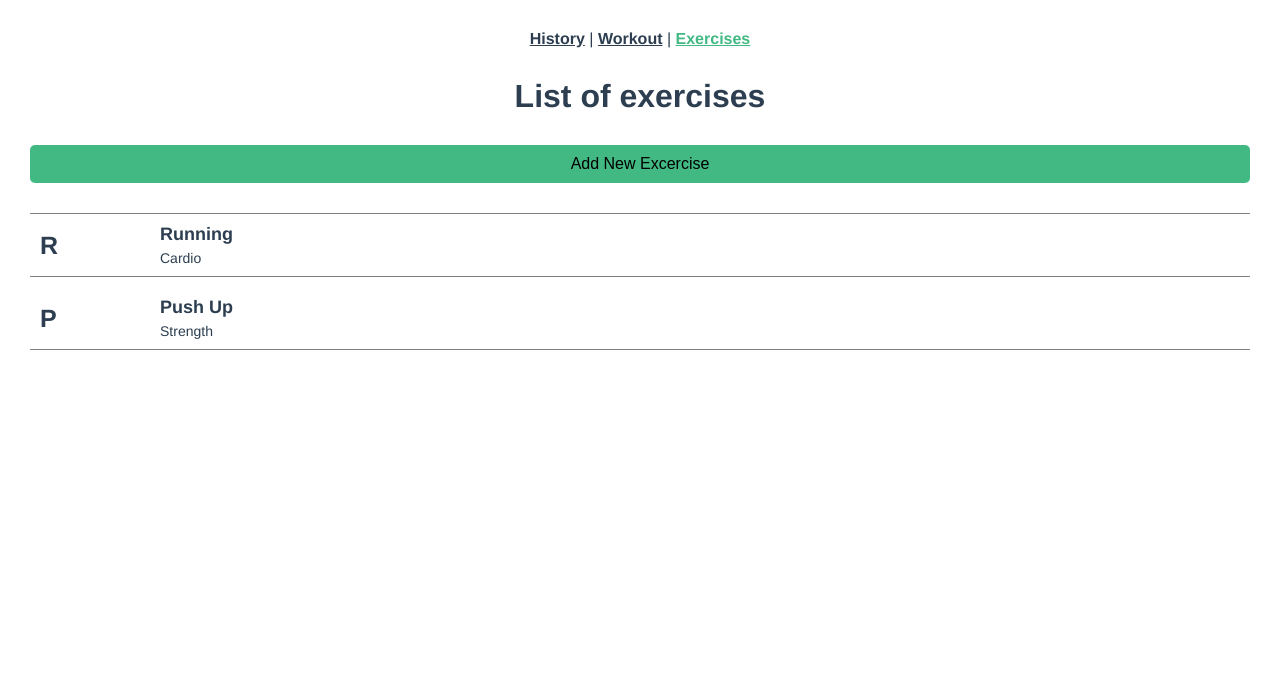
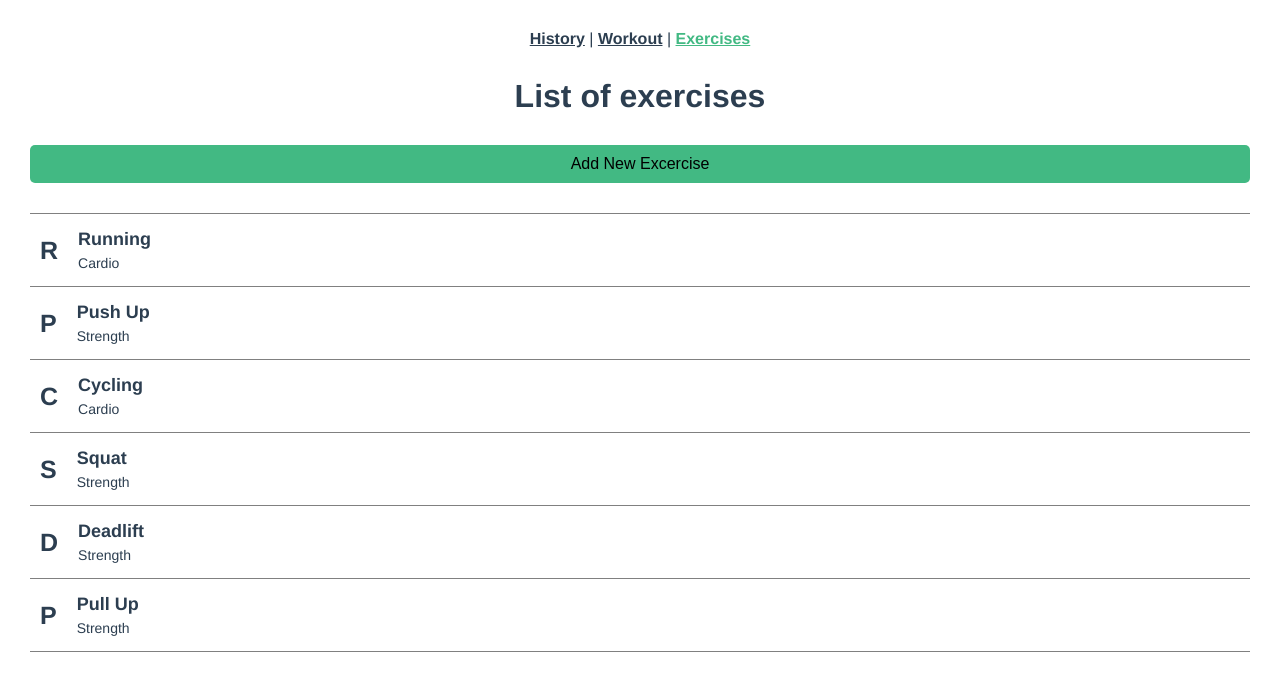
Before and after one commit to 825kuba/vue-workout-tracker, a Vue app: page /exercises in a window 1280 px wide. Shown: the top 674 px of the page. Built offline with nearby package versions, Linux system fonts and the light colour scheme.

Commit message:
Added: delete exercises, add exercises to workout

```diff
--- a/src/App.vue
+++ b/src/App.vue
@@ -6,9 +6,18 @@
   </nav>
   <router-view
     :exercises="exercises"
+    :workout="workout"
     @add-exercise="addExercise"
     :showAddNew="showAddNew"
     @toggle-show-add-new="toggleShowAddNew"
+    :isWorkingOut="isWorkingOut"
+    @toggle-isWorkingOut="toggleIsWorkingOut"
+    :isSelectingExercise="isSelectingExercise"
+    @toggle-isSelectingExercise="toggleIsSelectingExercise"
+    @check-exercise="checkExercise"
+    @delete-exercises="deleteExercises"
+    @add-exercises-to-workout="addExercisesToWorkout"
+    @finish-workout="finishWorkout"
   />
 </template>
 
@@ -16,11 +25,20 @@
 export default {
   data() {
     return {
+      showAddNew: false,
+      isWorkingOut: false,
+      isSelectingExercise: false,
+      workout: {},
+      history: [],
       exercises: [
         {
           name: 'Running',
           type: 'cardio',
           id: 1,
+          checked: {
+            forDelete: false,
+            forAdd: false,
+          },
           properties: {
             time: {
               minutes: 0,
@@ -36,23 +54,107 @@ export default {
           name: 'Push up',
           type: 'strength',
           id: 2,
+          checked: {
+            forDelete: false,
+            forAdd: false,
+          },
+          properties: {
+            weight: 0,
+            reps: 0,
+          },
+        },
+        {
+          name: 'Cycling',
+          type: 'cardio',
+          id: 3,
+          checked: {
+            forDelete: false,
+            forAdd: false,
+          },
+          properties: {
+            time: {
+              minutes: 0,
+              seconds: 0,
+            },
+            distance: {
+              km: 0,
+              m: 0,
+            },
+          },
+        },
+        {
+          name: 'Squat',
+          type: 'strength',
+          id: 4,
+          checked: {
+            forDelete: false,
+            forAdd: false,
+          },
+          properties: {
+            weight: 0,
+            reps: 0,
+          },
+        },
+        {
+          name: 'Deadlift',
+          type: 'strength',
+          id: 5,
+          checked: {
+            forDelete: false,
+            forAdd: false,
+          },
+          properties: {
+            weight: 0,
+            reps: 0,
+          },
+        },
+        {
+          name: 'Pull up',
+          type: 'strength',
+          id: 6,
+          checked: {
+            forDelete: false,
+            forAdd: false,
+          },
           properties: {
             weight: 0,
             reps: 0,
           },
         },
       ],
-      showAddNew: false,
     };
   },
   methods: {
     toggleShowAddNew() {
       this.showAddNew = !this.showAddNew;
     },
+    toggleIsWorkingOut() {
+      if (this.isWorkingOut) {
+        alert('Cancel workout?');
+        this.endWorkout();
+      } else {
+        this.isWorkingOut = true;
+        this.workout.time = Date.now();
+        console.log(this.workout.time);
+      }
+    },
+    endWorkout() {
+      this.isWorkingOut = false;
+      this.isSelectingExercise = false;
+      this.unselectedExercises();
+      this.workout = {};
+    },
+    unselectedExercises() {
+      this.exercises.forEach(item => (item.checked.forAdd = false));
+    },
+    toggleIsSelectingExercise() {
+      if (this.isSelectingExercise) this.unselectedExercises();
+      this.isSelectingExercise = !this.isSelectingExercise;
+    },
     addExercise(data) {
-      console.log('adding exercise');
       const newExercise = data;
       newExercise.id = this.exercises.length + 1;
+      newExercise.checked = false;
       if (newExercise.type === 'strength') {
         newExercise.properties = {
           weight: 0,
@@ -71,7 +173,36 @@ export default {
         };
       }
       this.exercises = [...this.exercises, data];
-      console.log(this.exercises);
+    },
+    checkExercise(exercise, parent) {
+      const index = this.exercises.findIndex(item => item.id === exercise.id);
+      if (parent === 'ExercisesView') {
+        this.exercises[index].checked.forDelete =
+          !this.exercises[index].checked.forDelete;
+      } else if (parent === 'HomeView') {
+        this.exercises[index].checked.forAdd =
+          !this.exercises[index].checked.forAdd;
+      }
+    },
+    deleteExercises() {
+      alert('Delete selected?');
+      this.exercises = this.exercises.filter(item => !item.checked.forDelete);
+    },
+    addExercisesToWorkout() {
+      let addedExercises = [];
+      this.exercises.forEach(item => {
+        if (item.checked.forAdd) {
+          addedExercises.push(item);
+        }
+      });
+      this.workout.exercises = [...addedExercises];
+      console.log('workout exercises:', this.workout.exercises);
+      this.toggleIsSelectingExercise();
+    },
+    finishWorkout() {
+      console.log('finished');
+      // do stuff
+      this.endWorkout();
     },
   },
 };
@@ -104,4 +235,10 @@ nav {
     }
   }
 }
+
+.exercises,
+.history,
+.home {
+  padding: 0 30px 90px 30px;
+}
 </style>
--- a/src/components/AddExercise.vue
+++ b/src/components/AddExercise.vue
@@ -18,7 +18,7 @@
         <option value="strength">Strength Training</option>
       </select>
     </fieldset>
-    <Button text="Add new exercise" color="green"></Button>
+    <Button text="Add exercise" styles="green"></Button>
   </form>
 </template>
 
@@ -57,10 +57,10 @@ export default {
 
 <style scoped>
 form {
-  margin: 20px 0 50px 0;
+  /* margin: 30px 0; */
   display: flex;
   flex-direction: column;
-  gap: 25px;
+  gap: 20px;
 }
 
 fieldset {
--- a/src/components/Exercise.vue
+++ b/src/components/Exercise.vue
@@ -1,13 +1,14 @@
 <template>
-  <div class="exercise">
-    <span>{{ firstLetter }}</span>
+  <li class="exercise" @click="checkExercise">
+    <span class="exercise__letter">{{ firstLetter }}</span>
     <div class="exercise__content">
       <p class="name">
         {{ exercise.name }}
       </p>
       <p class="type">{{ exercise.type }}</p>
     </div>
-  </div>
+    <span v-if="checkIfChecked" class="exercise__tick">✔</span>
+  </li>
 </template>
 
 <script>
@@ -16,10 +17,27 @@ export default {
   props: {
     exercise: Object,
   },
+  emit: ['check-exercise'],
   data() {
     return {
       firstLetter: `${this.exercise.name.slice(0, 1).toUpperCase()}`,
     };
+  },
+  methods: {
+    checkExercise() {
+      const parent = `${this.$parent.$parent.$options.name}`;
+      this.$emit('check-exercise', this.exercise, parent);
+    },
+  },
+  computed: {
+    checkIfChecked() {
+      const parent = this.$parent.$parent.$options.name;
+      if (parent === 'ExercisesView') {
+        return this.exercise.checked.forDelete;
+      } else if (parent === 'HomeView') {
+        return this.exercise.checked.forAdd;
+      } else return false;
+    },
   },
 };
 </script>
@@ -28,21 +46,33 @@ export default {
 .exercise {
   display: flex;
   border-bottom: 1px solid gray;
-  padding: 10px;
-  margin: 10px 0;
+  padding: 15px 10px;
+  cursor: pointer;
+  // transition: 0.15s ease-in-out background-color;
+
+  &:hover {
+    background-color: rgb(241, 241, 241);
+    // background-color: rgb(77, 77, 248, 0.1);
+  }
 
   &:first-of-type {
     border-top: 1px solid gray;
   }
 
   & span {
-    flex: 1;
     display: flex;
+    align-items: center;
+    font-weight: bold;
+  }
+
+  &__letter {
     justify-content: flex-start;
-    align-items: center;
-    // padding: 0 10px;
-    font-weight: bold;
+    padding: 0 20px 0 0;
     font-size: 25px;
+  }
+
+  &__tick {
+    justify-content: flex-end;
   }
 
   &__content {
--- /dev/null
+++ b/src/components/Exercises.vue
@@ -0,0 +1,36 @@
+<template>
+  <ul class="exercises-container">
+    <Exercise
+      v-for="exercise in exercises"
+      :key="exercise.id"
+      :exercise="exercise"
+      @check-exercise="emitCheckExercise"
+    />
+  </ul>
+</template>
+
+<script>
+import Exercise from './Exercise.vue';
+
+export default {
+  name: 'Exercises',
+  components: {
+    Exercise,
+  },
+  props: {
+    exercises: Array,
+  },
+  emits: ['check-exercise'],
+  methods: {
+    emitCheckExercise(exercise, parent) {
+      this.$emit('check-exercise', exercise, parent);
+    },
+  },
+};
+</script>
+
+<style scoped>
+.exercises-container {
+  list-style: none;
+}
+</style>
--- a/src/components/ListContainer.vue
+++ /dev/null
@@ -1,26 +0,0 @@
-<template>
-  <div class="container">
-    <Exercise
-      v-for="exercise in exercises"
-      :key="exercise.id"
-      :exercise="exercise"
-    />
-  </div>
-</template>
-
-<script>
-import Exercise from './Exercise.vue';
-
-export default {
-  name: 'ListContainer',
-  components: {
-    Exercise,
-  },
-  props: ['exercises'],
-};
-</script>
-
-<style scoped>
-.container {
-}
-</style>
--- /dev/null
+++ b/src/components/Workout.vue
@@ -0,0 +1,29 @@
+<template>
+  <ul class="workout">
+    <WorkoutExercise
+      v-for="exercise in workout.exercises"
+      :exercise="exercise"
+      :key="exercise.id"
+    />
+  </ul>
+</template>
+
+<script>
+import WorkoutExercise from './WorkoutExercise.vue';
+
+export default {
+  name: 'Workout',
+  components: {
+    WorkoutExercise,
+  },
+  props: {
+    workout: Object,
+  },
+};
+</script>
+
+<style scoped lang="scss">
+.workout {
+  list-style: none;
+}
+</style>
--- a/src/views/ExercisesView.vue.vue
+++ b/src/views/ExercisesView.vue.vue
@@ -4,53 +4,75 @@
     <aside>
       <Button
         :text="`${showAddNew ? 'Cancel' : 'Add New Excercise'}`"
-        :color="`${showAddNew ? 'red' : 'green'}`"
+        :styles="`${showAddNew ? 'red' : 'green'}`"
         @btn-click="$emit('toggle-show-add-new')"
       ></Button>
-      <AddExercise v-if="showAddNew" @add-exercise="passObj" />
+      <AddExercise v-if="showAddNew" @add-exercise="emitAddExercise" />
     </aside>
     <main>
-      <ListContainer :exercises="exercises" />
+      <Exercises :exercises="exercises" @check-exercise="emitCheckExercise" />
+      <Button
+        v-if="checkIfSomeChecked"
+        text="Delete selected exercises"
+        styles="red floating"
+        @btn-click="$emit('delete-exercises')"
+        class="floating"
+      ></Button>
     </main>
   </div>
 </template>
 
 <script>
 import AddExercise from '@/components/AddExercise.vue';
-import ListContainer from '@/components/ListContainer.vue';
+import Exercises from '@/components/Exercises.vue';
 import Button from '@/components/Button.vue';
 
 export default {
   name: 'ExercisesView',
   components: {
     AddExercise,
-    ListContainer,
+    Exercises,
     Button,
   },
-  emits: ['add-exercise', 'toggle-show-add-new'],
+  emits: [
+    'add-exercise',
+    'toggle-show-add-new',
+    'check-exercise',
+    'delete-exercises',
+  ],
   props: {
     exercises: Array,
     showAddNew: Boolean,
   },
-
   methods: {
-    passObj(obj) {
+    emitAddExercise(obj) {
       this.$emit('add-exercise', obj);
+    },
+    emitCheckExercise(exercise, parent) {
+      this.$emit('check-exercise', exercise, parent);
+    },
+  },
+  computed: {
+    checkIfSomeChecked() {
+      return this.exercises.some(item => item.checked.forDelete);
     },
   },
 };
 </script>
 
-<style scoped>
-.exercises {
-  padding: 0 30px 30px 30px;
-}
-
-h1 {
-  margin-bottom: 30px;
+<style scoped lang="scss">
+/* h1 {
+  margin-bottom: 20px;
 }
 
 aside {
   margin-bottom: 30px;
+} */
+
+.exercises,
+aside {
+  display: flex;
+  flex-direction: column;
+  gap: 30px;
 }
 </style>
--- a/src/views/HomeView.vue
+++ b/src/views/HomeView.vue
@@ -1,10 +1,82 @@
 <template>
-  <div class="add">Homepage</div>
+  <div class="home">
+    <Button
+      :text="`${isWorkingOut ? 'Cancel workout' : 'Start workout'}`"
+      :styles="`${isWorkingOut ? 'red' : 'blue'} big-font`"
+      @btn-click="$emit('toggle-isWorkingOut')"
+    ></Button>
+    <Workout v-if="isWorkingOut" :workout="workout"/>
+    <Button
+      v-if="isWorkingOut"
+      :text="`${isSelectingExercise ? 'Cancel' : 'Add exercise'}`"
+      :styles="`${isSelectingExercise ? 'red' : 'green'}`"
+      @btn-click="$emit('toggle-isSelectingExercise')"
+    ></Button>
+    <aside>
+      <Exercises
+        v-if="isWorkingOut && isSelectingExercise"
+        :exercises="exercises"
+        @check-exercise="emitCheckExercise"
+      />
+      <Button
+        v-if="checkIfSomeChecked"
+        text="Add exercises to workout"
+        styles="green floating"
+        @btn-click="$emit('add-exercises-to-workout')"
+        class="floating"
+      ></Button>
+    </aside>
+    <Button
+      v-if="isWorkingOut"
+      text="Finish workout"
+      class="blue big-font"
+      @btn-click="$emit('finish-workout')"
+    ></Button>
+  </div>
 </template>
 
 <script>
+import Button from '@/components/Button.vue';
+import Exercises from '@/components/Exercises.vue';
+import Workout from '@/components/Workout.vue';
+
 export default {
   name: 'HomeView',
-  components: {},
+  components: {
+    Button,
+    Exercises,
+    Workout,
+  },
+  props: {
+    isWorkingOut: Boolean,
+    isSelectingExercise: Boolean,
+    exercises: Array,
+    workout: Object,
+  },
+  emits: [
+    'toggle-isWorkingOut',
+    'toggle-isSelectingExercise',
+    'check-exercise',
+    'add-exercises-to-workout',
+    'finish-workout',
+  ],
+  methods: {
+    emitCheckExercise(exercise, parent) {
+      this.$emit('check-exercise', exercise, parent);
+    },
+  },
+  computed: {
+    checkIfSomeChecked() {
+      return this.exercises.some(item => item.checked.forAdd);
+    },
+  },
 };
 </script>
+
+<style scoped>
+.home {
+  display: flex;
+  flex-direction: column;
+  gap: 30px;
+}
+</style>
```
Also changed, not shown: src/components/Button.vue (+26 -2 lines), src/components/WorkoutExercise.vue (added, +17 -0 lines).
